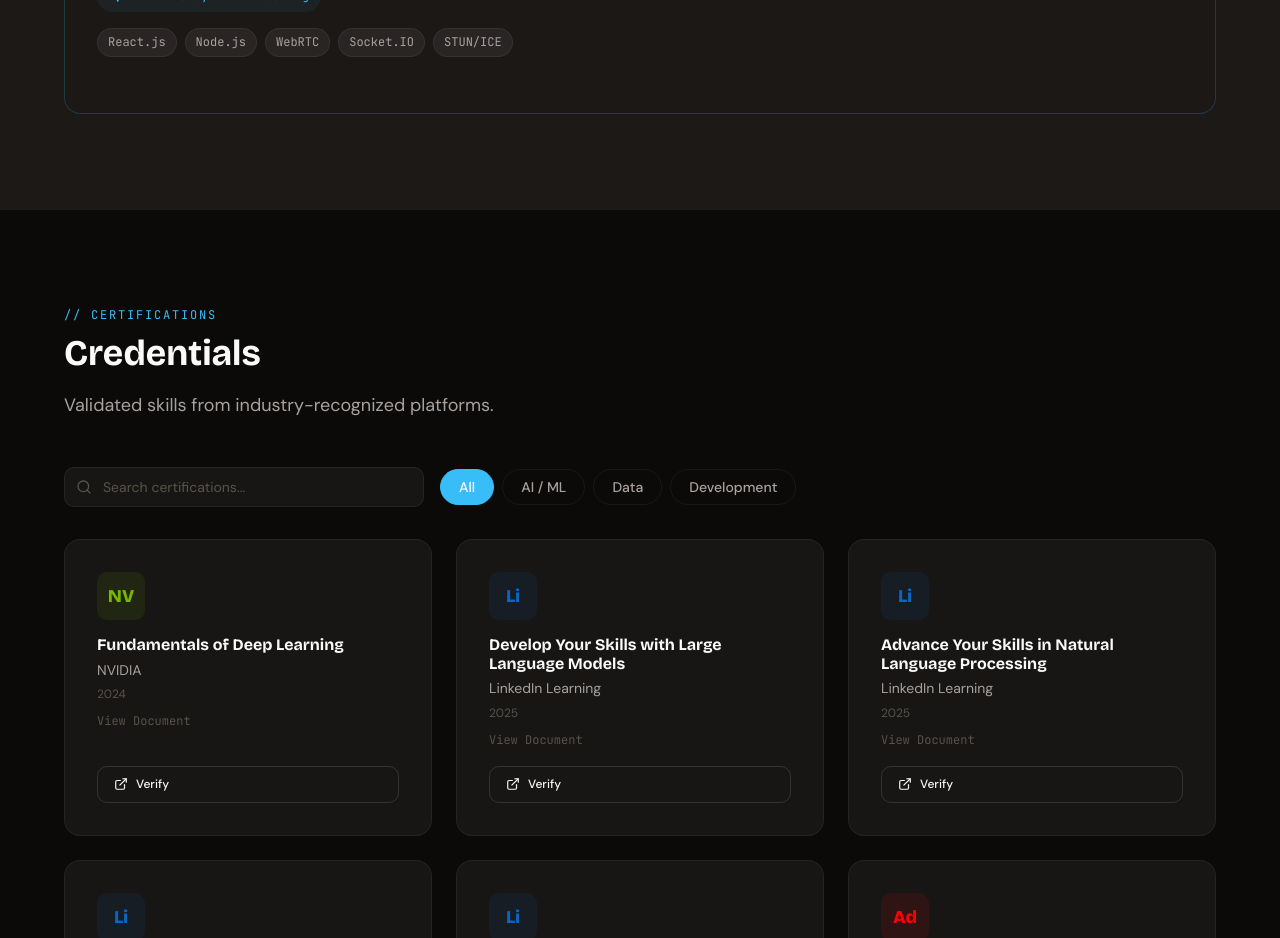
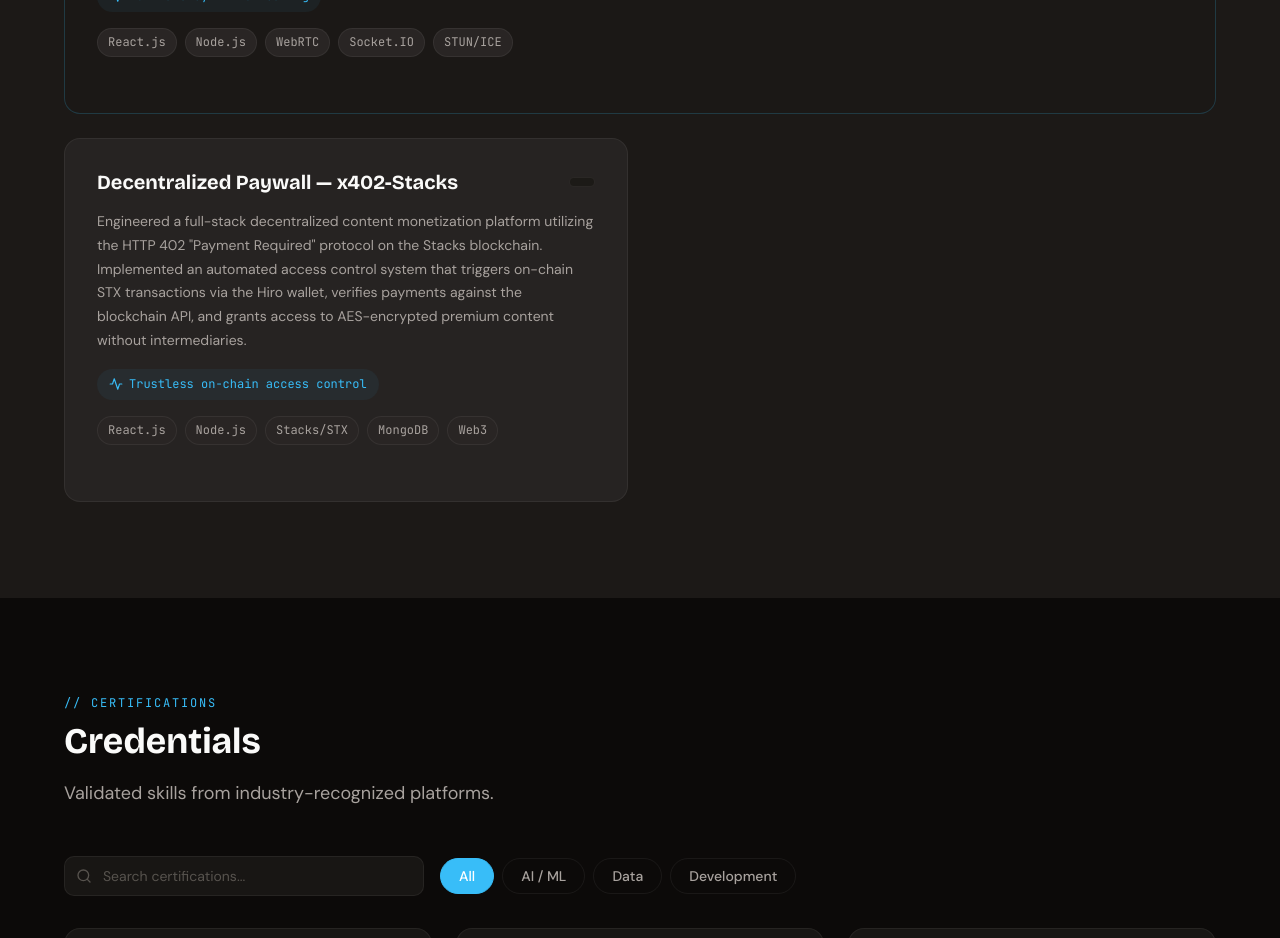
Before and after one commit to rahulm820/Portfolio, a React (Vite) app: page / in a window 1280 px wide. Shown: the part 6140-7078 px from the top of the page. Built offline with nearby package versions, Linux system fonts and the light colour scheme.

Commit message:
X402 project added

```diff
--- a/src/data/projects.js
+++ b/src/data/projects.js
@@ -125,6 +125,15 @@ export const projects = [
     metrics: 'Low-latency P2P streaming',
     featured: true,
   },
+  {
+    id: 'project-13',
+    title: 'Decentralized Paywall — x402-Stacks',
+    description: 'Engineered a full-stack decentralized content monetization platform utilizing the HTTP 402 "Payment Required" protocol on the Stacks blockchain. Implemented an automated access control system that triggers on-chain STX transactions via the Hiro wallet, verifies payments against the blockchain API, and grants access to AES-encrypted premium content without intermediaries.',
+    tech: ['React.js', 'Node.js', 'Stacks/STX', 'MongoDB', 'Web3'],
+    category: 'Full Stack',
+    metrics: 'Trustless on-chain access control',
+    featured: false,
+  },
 ];
 
 export const projectCategories = [
```
